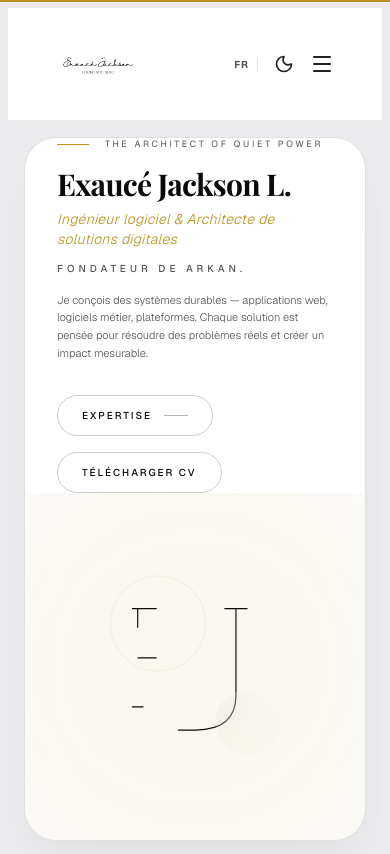
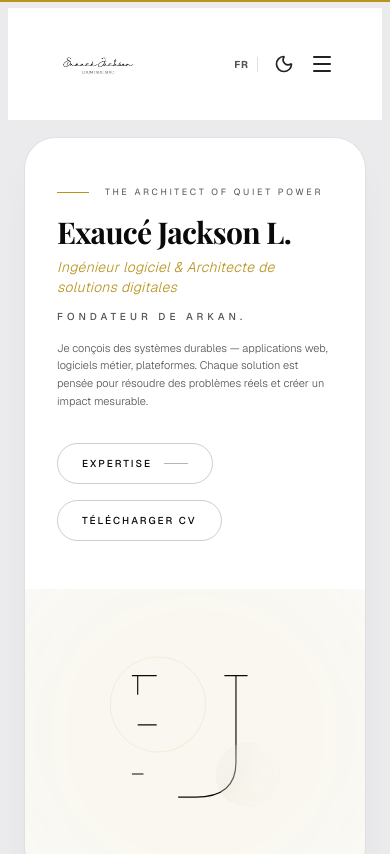
Before and after one commit to Callmexau/Portfolio, a Next.js app: page / in a window 390 px wide. Shown: the top 854 px of the page. Built offline with nearby package versions, Linux system fonts and the light colour scheme; a web font is replaced by a local one.

Commit message:
style: fix mobile responsiveness and padding in hero section

```diff
--- a/src/app/page.tsx
+++ b/src/app/page.tsx
@@ -29,14 +29,14 @@ export default function Home() {
 
       <div className="flex flex-col gap-6 p-4 md:p-6 lg:p-8">
         {/* ── Hero Card ── */}
-        <div className="w-full h-[calc(100vh-140px)] min-h-[500px] bg-background rounded-[2rem] border border-foreground/10 relative overflow-hidden flex flex-col shadow-2xl shadow-black/5">
+        <div className="w-full min-h-[calc(100vh-140px)] bg-background rounded-[2rem] border border-foreground/10 relative overflow-hidden flex flex-col shadow-2xl shadow-black/5">
 
 
         {/* Main Content Area */}
         <div className="flex-1 flex flex-col md:flex-row relative overflow-hidden">
 
           {/* Left Column: Typography */}
-          <div className="flex-1 flex flex-col justify-center px-8 md:px-16 lg:px-24 z-10 relative">
+          <div className="flex-1 flex flex-col justify-center px-8 md:px-16 lg:px-24 py-12 md:py-0 z-10 relative">
             <motion.div
               initial={{ opacity: 0, y: 20 }}
               animate={{ opacity: 1, y: 0 }}
```
